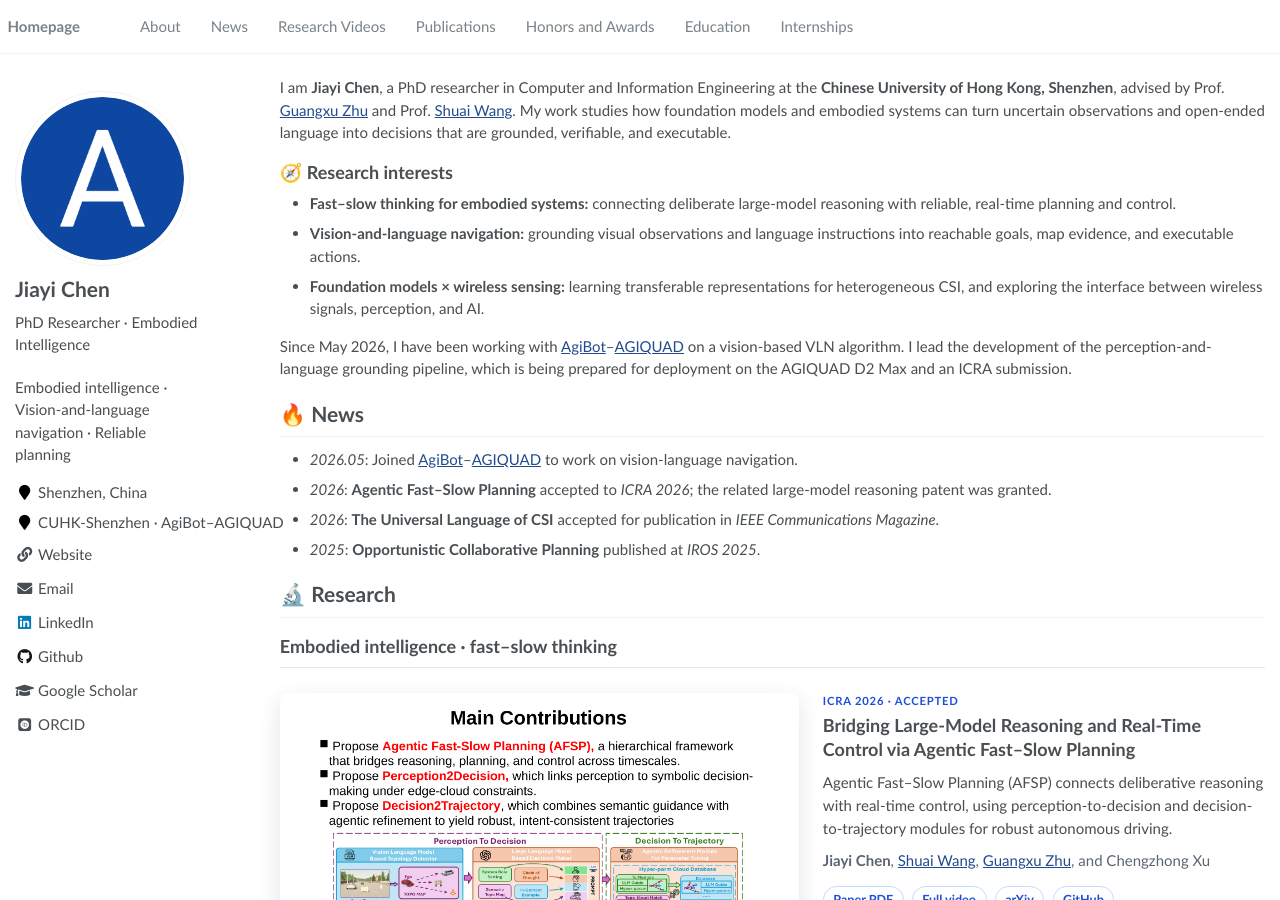
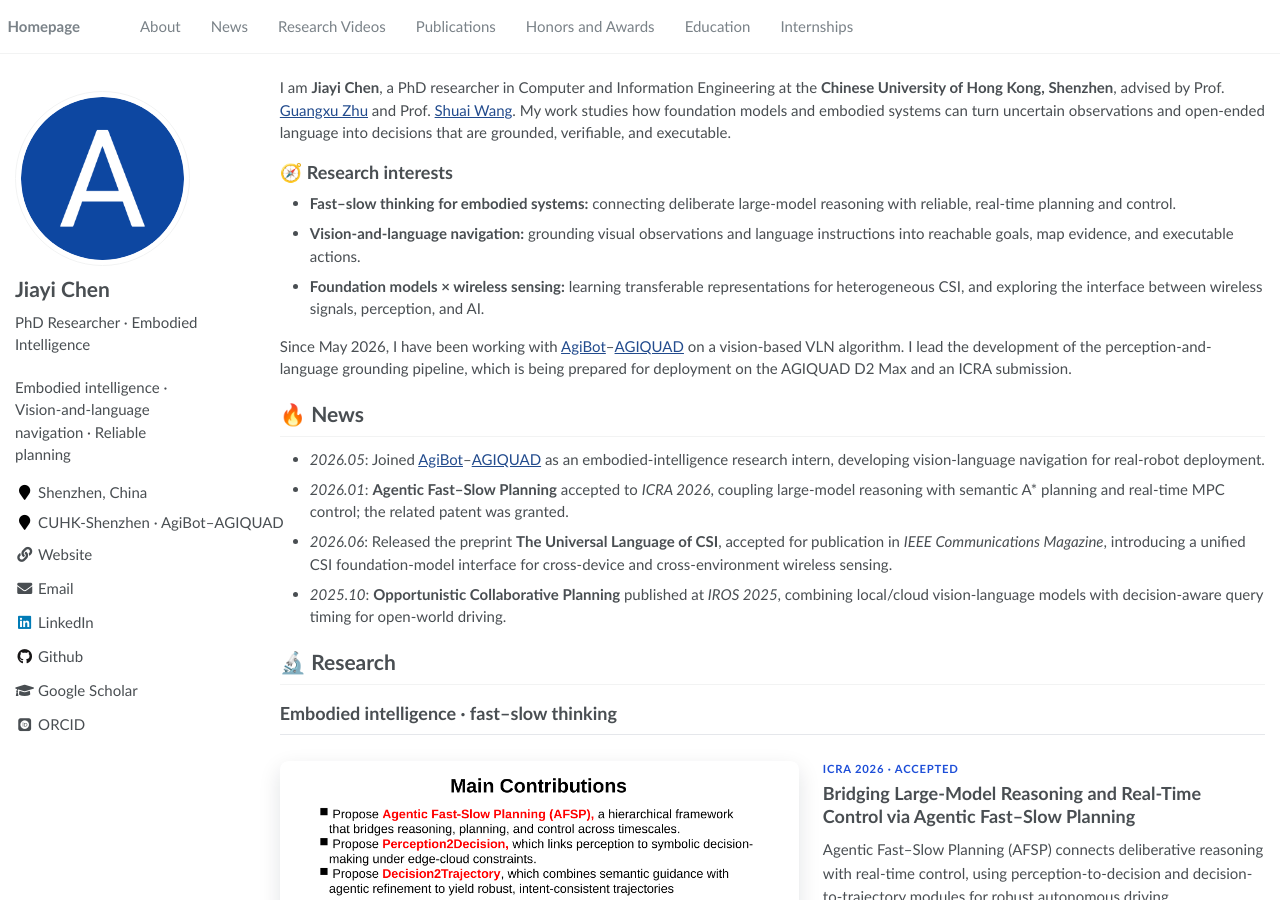
Before and after one commit to cjychenjiayi/cjychenjiayi.github.io, a Jekyll site: the page built from _pages/about.md, in a window 1280 px wide and 900 px high. Built offline with Jekyll 4.4.1, drawn with Linux system fonts in a browser that asks for light colours; some web fonts are replaced.

Commit message:
Add dates and detail to homepage news

```diff
--- a/_pages/about.md
+++ b/_pages/about.md
@@ -22,10 +22,10 @@ Since May 2026, I have been working with <a href='https://www.agibot.com/' targe
 
 # 🔥 News
 
-- *2026.05*: Joined <a href='https://www.agibot.com/' target='_blank' rel='noopener'>AgiBot</a>–<a href='https://www.agibot.com.cn/index.html' target='_blank' rel='noopener'>AGIQUAD</a> to work on vision-language navigation.
-- *2026*: **Agentic Fast–Slow Planning** accepted to *ICRA 2026*; the related large-model reasoning patent was granted.
-- *2026*: **The Universal Language of CSI** accepted for publication in *IEEE Communications Magazine*.
-- *2025*: **Opportunistic Collaborative Planning** published at *IROS 2025*.
+- *2026.05*: Joined <a href='https://www.agibot.com/' target='_blank' rel='noopener'>AgiBot</a>–<a href='https://www.agibot.com.cn/index.html' target='_blank' rel='noopener'>AGIQUAD</a> as an embodied-intelligence research intern, developing vision-language navigation for real-robot deployment.
+- *2026.01*: **Agentic Fast–Slow Planning** accepted to *ICRA 2026*, coupling large-model reasoning with semantic A* planning and real-time MPC control; the related patent was granted.
+- *2026.06*: Released the preprint **The Universal Language of CSI**, accepted for publication in *IEEE Communications Magazine*, introducing a unified CSI foundation-model interface for cross-device and cross-environment wireless sensing.
+- *2025.10*: **Opportunistic Collaborative Planning** published at *IROS 2025*, combining local/cloud vision-language models with decision-aware query timing for open-world driving.
 
 # 🔬 Research
 
```
